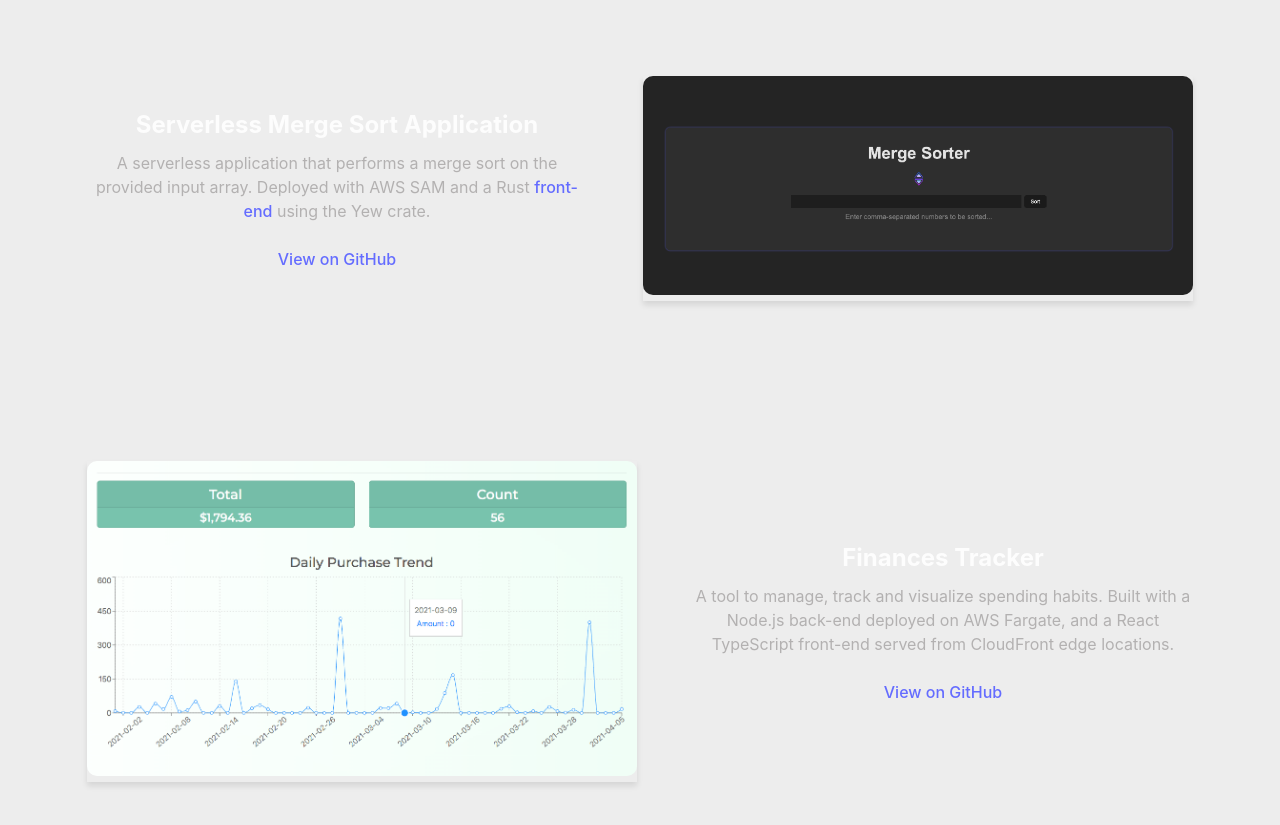
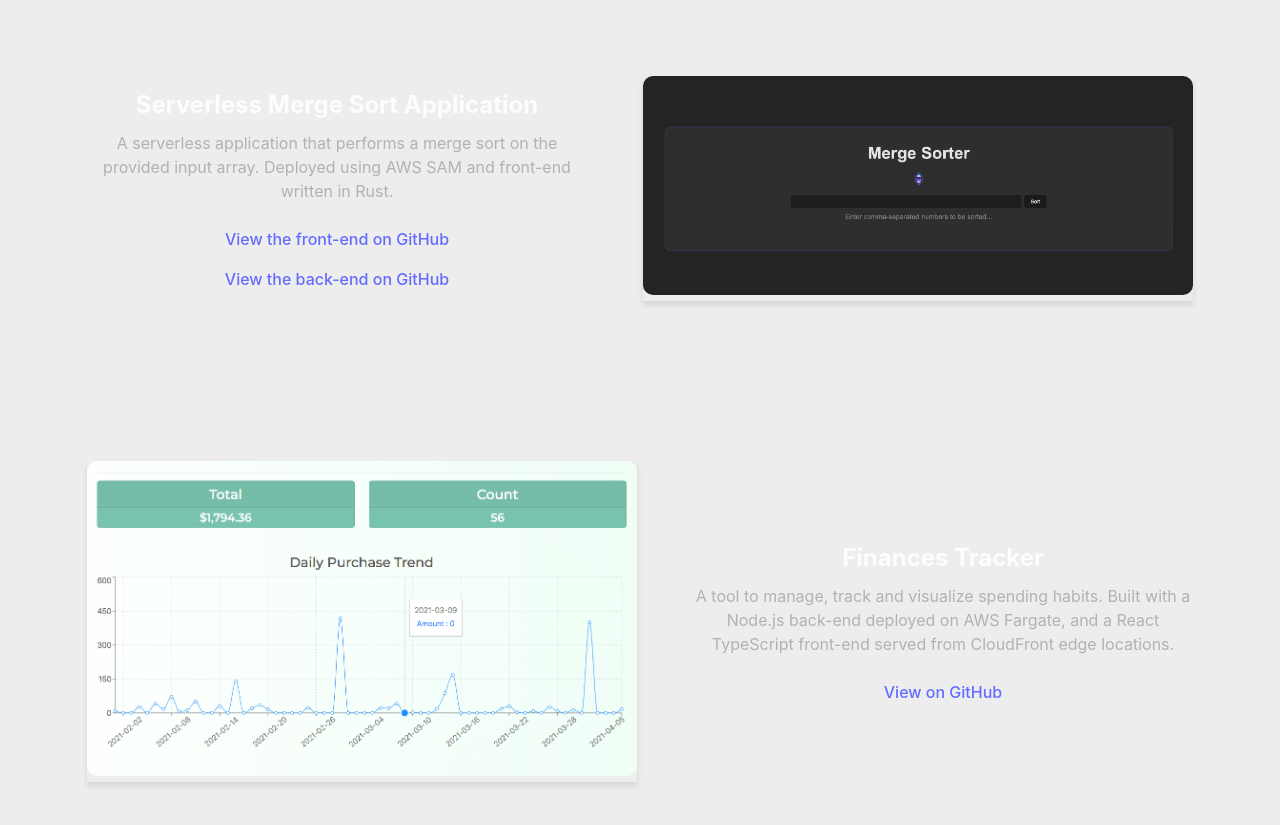
Before and after one commit to brendandagys/Portfolio, a React (Vite) app in the folder frontend/: page / in a window 1280 px wide. Shown: the part 3620-4445 px from the top of the page. Built offline with nearby package versions, Linux system fonts and the light colour scheme.

Commit message:
Satisfy ESLint in WorkSection

```diff
--- a/frontend/src/components/WorkSection.tsx
+++ b/frontend/src/components/WorkSection.tsx
@@ -1,8 +1,8 @@
 import "../css/WorkSection.css";
 import cCompiler from "../images/c-compiler.png";
-import vacationRentalSiteScreenshot from "../images/vacation-rental-site-screenshot.png";
+import vacationRentalSiteScreenshot from "../images/vacation-rental-site-screenshot.png"; // eslint-disable-line max-len
 import textEditorScreenshot from "../images/text-editor-screenshot.png";
-import serverlessMergeSortScreenshot from "../images/serverless-merge-sort-screenshot.png";
+import serverlessMergeSortScreenshot from "../images/serverless-merge-sort-screenshot.png"; // eslint-disable-line max-len
 import financesScreenshot from "../images/finances-app-screenshot.png";
 
 export const WorkSection: React.FC = () => {
@@ -71,9 +71,9 @@ export const WorkSection: React.FC = () => {
               <h3>C Compiler</h3>
               <p>
                 {
-                  "A C compiler, written in C. Lexes program tokens, parses them \
-                into an Abstract Syntax Tree using Pratt parsing, and generates \
-                x86-64 assembly code."
+                  "A C compiler, written in C. Lexes program tokens, parses \
+                  them into an Abstract Syntax Tree using Pratt parsing, and \
+                  generates x86-64 assembly code."
                 }
               </p>
               <a
@@ -98,22 +98,28 @@ export const WorkSection: React.FC = () => {
               <h3>Serverless Merge Sort Application</h3>
               <p>
                 A serverless application that performs a merge sort on the
-                provided input array. Deployed with AWS SAM and a Rust&nbsp;
-                <a
-                  href="https://github.com/brendandagys/Serverless-Merge-Sort-Frontend-Yew-App"
-                  target="_blank"
-                  rel="noreferrer"
-                >
-                  front-end
-                </a>
-                &nbsp;using the Yew crate.
+                provided input array. Deployed using AWS SAM and front-end
+                written in Rust.
               </p>
               <a
-                href="https://github.com/brendandagys/Serverless-Merge-Sort-with-AWS-SAM"
+                href={
+                  "https://github.com/brendandagys/" +
+                  "Serverless-Merge-Sort-Frontend-Yew-App"
+                }
                 target="_blank"
                 rel="noreferrer"
               >
-                View on GitHub
+                View the front-end on GitHub
+              </a>
+              <a
+                href={
+                  "https://github.com/brendandagys/" +
+                  "Serverless-Merge-Sort-with-AWS-SAM"
+                }
+                target="_blank"
+                rel="noreferrer"
+              >
+                View the back-end on GitHub
               </a>
             </div>
           </div>
--- a/frontend/src/css/Animations.css
+++ b/frontend/src/css/Animations.css
@@ -212,3 +212,9 @@
     transform: rotate(2deg);
   }
 }
+
+@keyframes button-border-flow {
+  to {
+    transform: translateX(-50%);
+  }
+}
```
